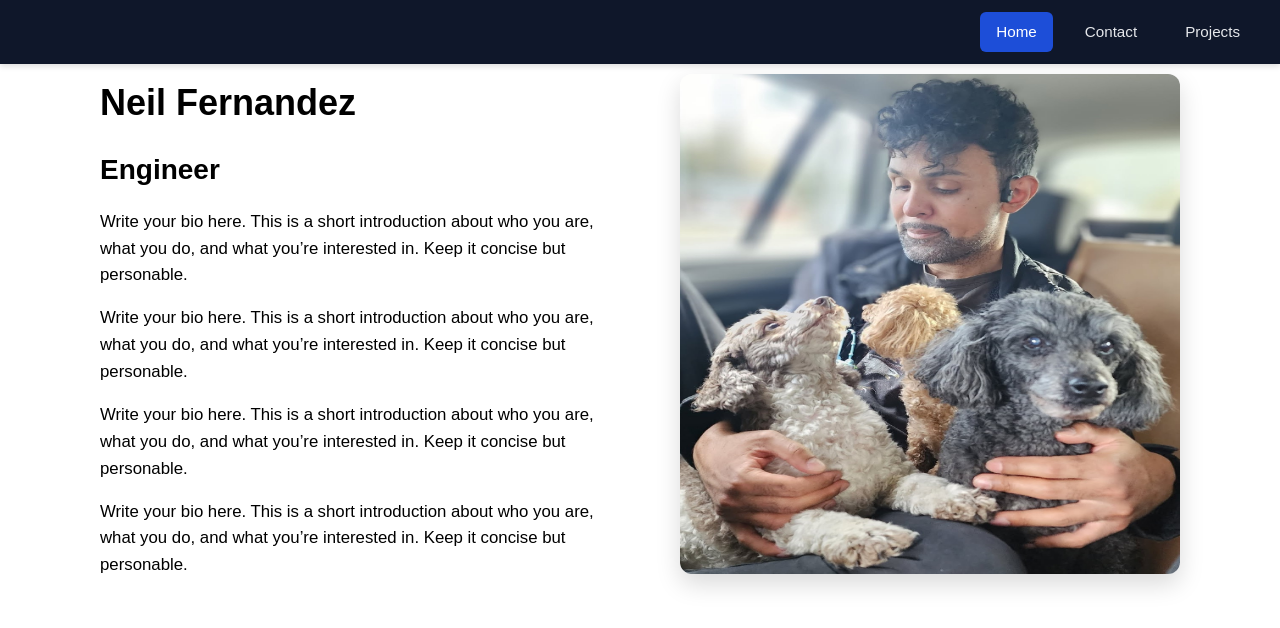
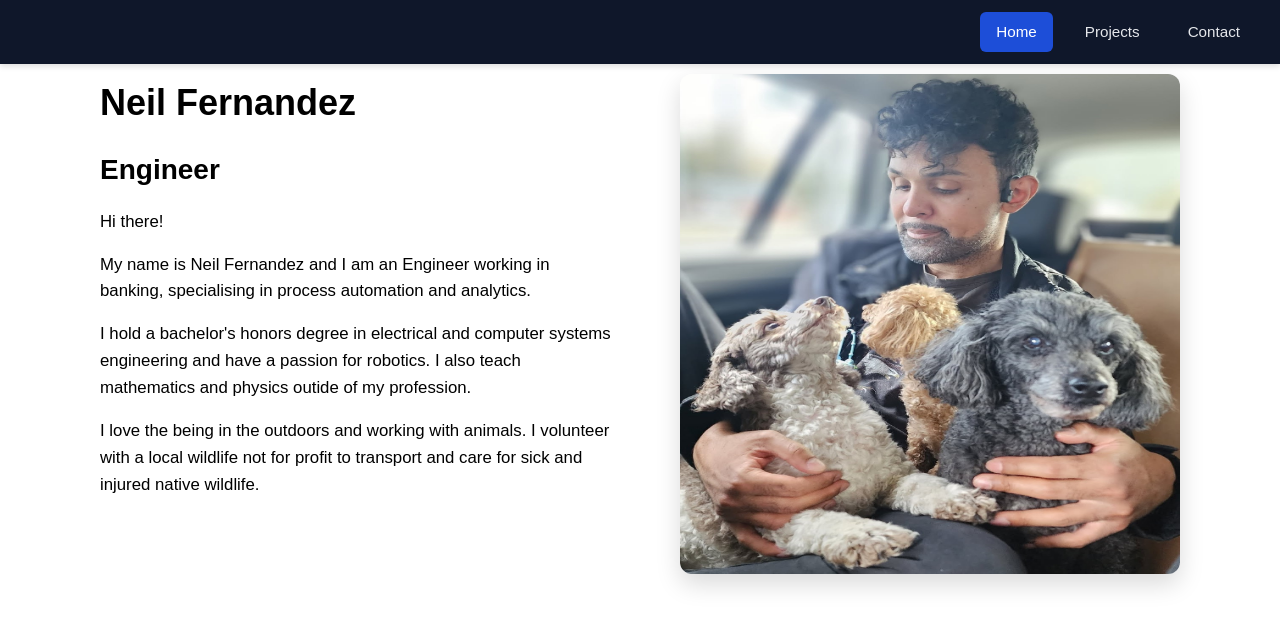
Before and after one commit to neil-fernandez/jhu_software_concepts, a Flask app: page / in a window 1280 px wide. Shown: the top 628 px of the page. Run offline with Flask 3, Linux system fonts and the light colour scheme.

Commit message:
Changes made to navigation, code commenting, readme, styling and links.

```diff
--- a/module_1/app/templates/base.html
+++ b/module_1/app/templates/base.html
@@ -1,18 +1,21 @@
+<!-- This is the html base template to render child blocks-->
+
 <!DOCTYPE html>
 <html lang="en">
 <head>
     <meta charset="UTF-8">
-    <title>Welcome to Neil Fernandez's Project Portfolio</title>
-    <link href="{{ url_for('static', filename='main.css') }}" rel="stylesheet">
+    <title>Neil Fernandez's Personal Website</title>
+    <!--Declare style sheet from static URL-->
+    <link rel="stylesheet" href="{{ url_for('static', filename='main.css') }}">
 </head>
 <body>
     <section>
         <header>
-             <!--Extend with child templates-->
+             <!--Extend with child template header-->
             {% block header %}{% endblock header %}
         </header>
         <main>
-             <!--Display hint or child template-->
+             <!--Display hint or extend with child template block-->
             {% block content %}<p>No templates to render.</p>{% endblock content %}
         </main>
     </section>
--- a/module_1/app/templates/home.html
+++ b/module_1/app/templates/home.html
@@ -1,53 +1,51 @@
+<!-- This is the html child template for the home page-->
+
+{% extends "base.html" %} <!-- Connect child with parent template -->
+
+<!-- Connect child with parent block using block's name header -->
+{% block header %}
+<!-- Navigation bar with currently active selection -->
 <nav class="navbar">
   <div class="nav-container">
     <ul class="nav-menu">
       <li><a href="{{ url_for('views.home') }}" class="active">Home</a></li>
+      <li><a href="{{ url_for('views.projects') }}">Projects</a></li>
       <li><a href="{{ url_for('views.contact') }}">Contact</a></li>
-      <li><a href="{{ url_for('views.projects') }}">Projects</a></li>
     </ul>
   </div>
 </nav>
-
-{% extends "base.html" %} <!-- connect child with parent template -->
-
-{% block header %} <!-- connect child with parent block using block's name header -->
-  <h1>{% block title %}{% endblock title %}</h1>
-<!-- add page's title inside header block and wrap in title -->
 {% endblock header %}
 
- <!-- connect child with parent block using block's name content -->
+ <!-- Connect child with parent block using block's name content -->
 {% block content %}
 <section class="bio">
+  <!-- Display bio text -->
   <div class="bio-container">
     <div class="bio-text">
       <h1>Neil Fernandez</h1>
       <h2>Engineer</h2>
       <p>
-        Write your bio here. This is a short introduction about who you are,
-        what you do, and what you’re interested in. Keep it concise but
-        personable.
+        Hi there!
       </p>
        <p>
-        Write your bio here. This is a short introduction about who you are,
-        what you do, and what you’re interested in. Keep it concise but
-        personable.
+        My name is Neil Fernandez and I am an Engineer working in banking,
+           specialising in process automation and analytics.
       </p>
        <p>
-        Write your bio here. This is a short introduction about who you are,
-        what you do, and what you’re interested in. Keep it concise but
-        personable.
+        I hold a bachelor's honors degree in electrical and computer
+           systems engineering and have a passion for robotics. I also
+           teach mathematics and physics outide of my profession.
       </p>
        <p>
-        Write your bio here. This is a short introduction about who you are,
-        what you do, and what you’re interested in. Keep it concise but
-        personable.
+        I love the being in the outdoors and working with animals.
+           I volunteer with a local wildlife not for profit
+           to transport and care for sick and injured native wildlife.
       </p>
     </div>
-    <!-- Image -->
+    <!-- Display image -->
     <div class="bio-image">
       <img src="{{ url_for('static', filename='me.jpg') }}" alt="Photo of me and the dogs"/>
     </div>
   </div>
  </section>
-<!-- url_for() create full URL to given view automatically -->
 {% endblock content %}
--- a/module_1/app/views.py
+++ b/module_1/app/views.py
@@ -1,16 +1,22 @@
+"""
+This Python script is used to declare three URL routes to web pages
+(templates) in a 'views' blueprint.
+"""
 from flask import Blueprint, render_template
 
-views = Blueprint("views", __name__)
+views = Blueprint("views", __name__)    # Create blueprint object
 
-# Connect URL route '/' to hello() view using decorator
+# Connect URL route '/' to home.html view using decorator
 @views.route("/")
 def home():
     return render_template("home.html")
 
+# Connect URL route '/contact' to contact.html view using decorator
 @views.route("/contact")
 def contact():
     return render_template("contact.html")
 
+# Connect URL route '/projects' to projects.html view using decorator
 @views.route("/projects")
 def projects():
    return render_template("projects.html")
--- a/module_1/run.py
+++ b/module_1/run.py
@@ -1,6 +1,10 @@
-from app import create_app
+"""
+This Python script is used to start a local web application for my
+personal web application which is built using Flask.
+"""
+from app import create_app  # Import object of Flask class
 
 if __name__=='__main__':
-    # Run the application
-    my_webapp = create_app()
-    my_webapp.run(host='0.0.0.0', port=8080, debug=True)
+    my_webapp = create_app()    # Run the function using an application factory
+
+    my_webapp.run(host='0.0.0.0', port=8080, debug=True)    # Start the web application on local network
```
Also changed, not shown: module_1/app/__init__.py (+12 -8 lines), module_1/app/static/main.css (+60 -59 lines), module_1/app/templates/contact.html (+13 -10 lines), module_1/app/templates/projects.html (+17 -11 lines), module_1/readme.txt.
